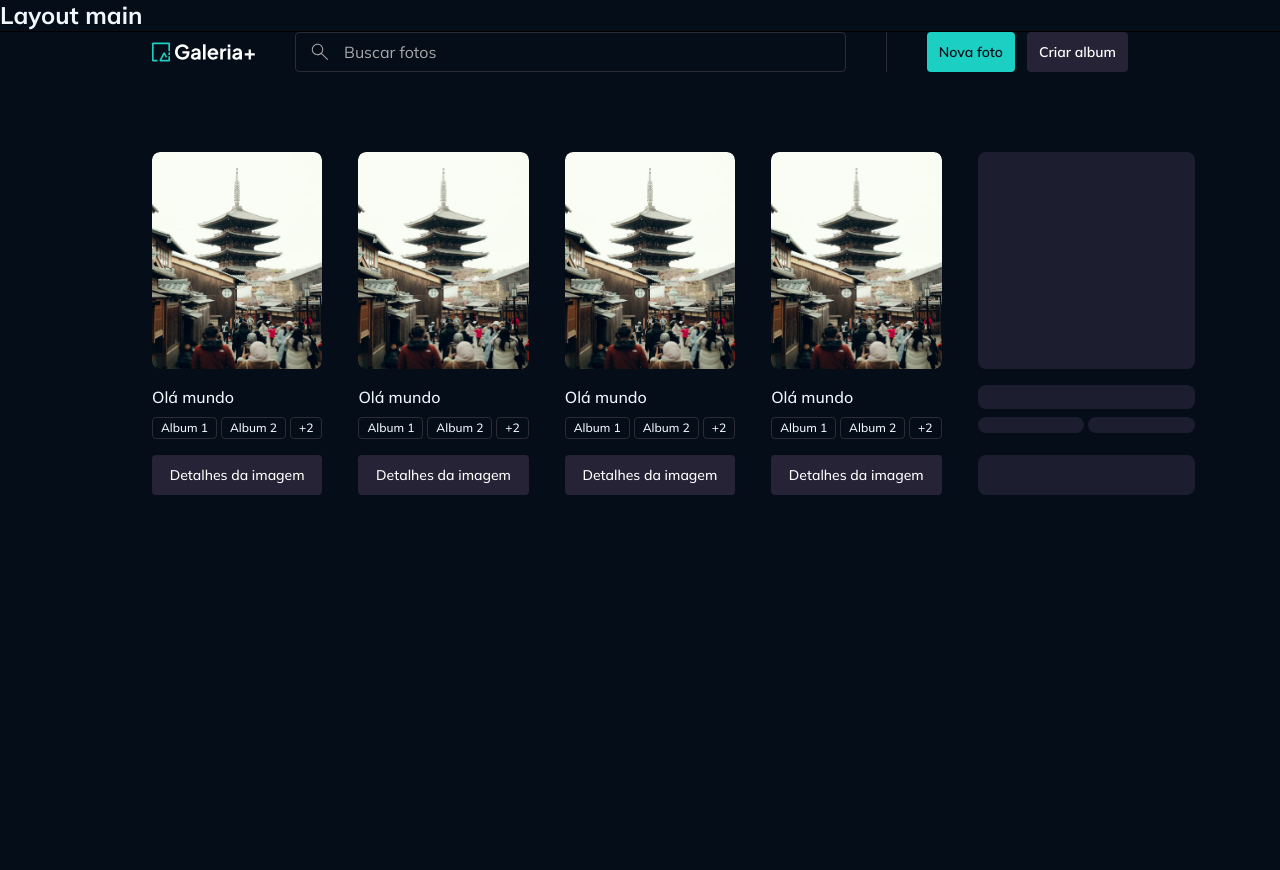
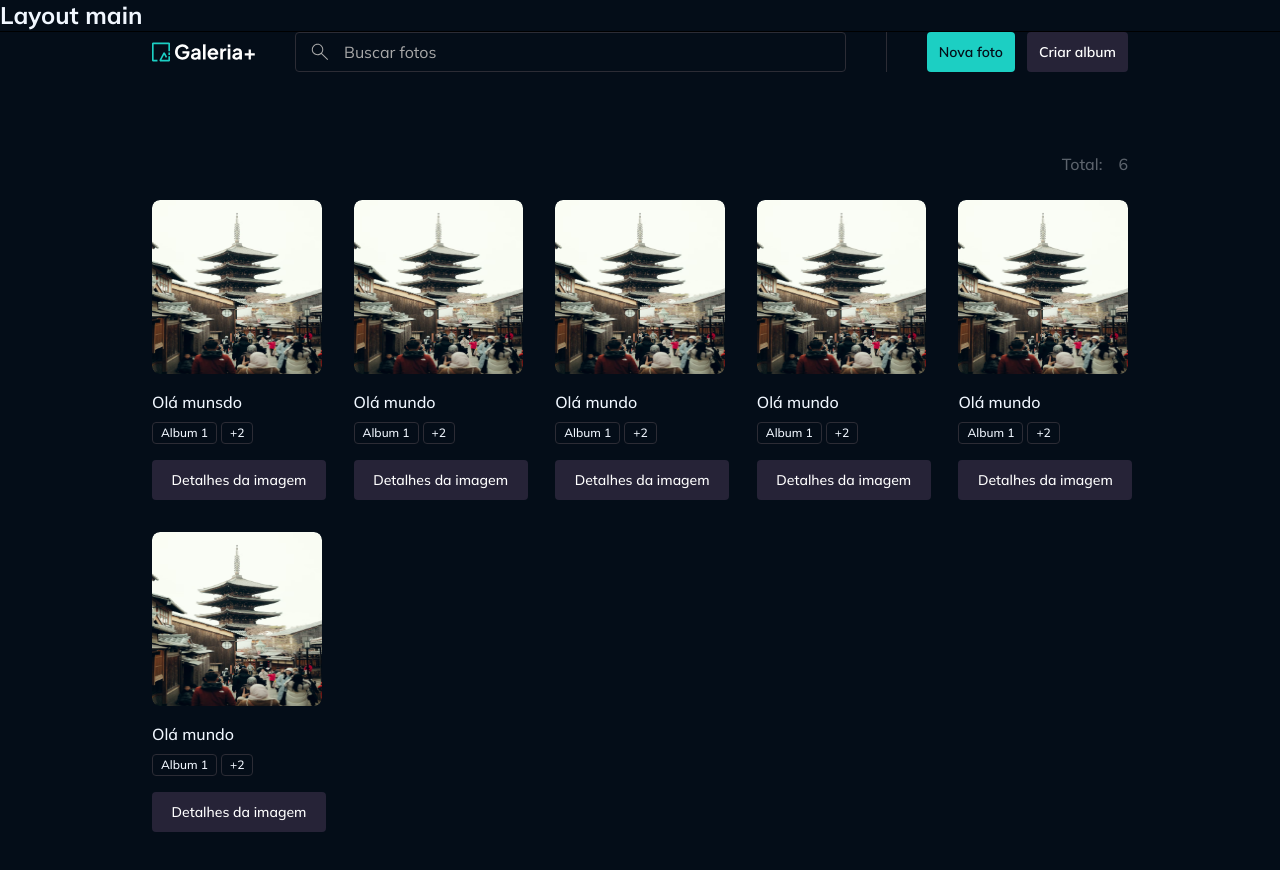
Before and after one commit to juniorbonini/gallery-plus, a React (Vite) app: page / in a window 1280 px wide. Shown: the top 870 px of the page. Before the commit the page ends 800 px from the top, so only its background shows below. Built offline with nearby package versions, Linux system fonts and the light colour scheme.

Commit message:
style: List de fotos criada.

```diff
--- /dev/null
+++ b/src/components/List/index.tsx
@@ -0,0 +1,44 @@
+import type { List } from "@/models/list";
+import Text from "@/components/Text";
+import Skeleton from "@/components/Skeleton";
+import PhotoWidget from "@/components/Photo";
+import type { Photo } from "@/models/photo";
+
+export default function List({photos, loading }: List) {
+  return (
+    <div className="space-y-6">
+      <Text
+        as="div"
+        variant="paragraph-large"
+        className="flex items-center justify-end gap-4 text-accent-span"
+      >
+        Total: {""}
+        {!loading ? (
+          <div>{photos.length}</div>
+        ) : (
+          <Skeleton className="w-6 h-6" />
+        )}
+      </Text>
+
+      {!loading && photos.length > 0 && (
+        <div className="grid grid-cols-5 gap-8">
+          {photos.map((photo) => (
+            <PhotoWidget photo={photo} key={photo.id} />
+          ))}
+        </div>
+      )}
+      {loading && (
+        <div className="grid grid-cols-5 gap-8">
+          {Array.from({ length: 10 }).map((_, index) => (
+            <PhotoWidget key={`photo-loading-${index}`} photo={{} as Photo} />
+          ))}
+        </div>
+      )}
+      {!loading && photos.length === 0 && (
+        <div className="flex items-center justify-center h-full">
+          <Text variant="paragraph-large">Nenhuma foto encontrada</Text>
+        </div>
+      )}
+    </div>
+  );
+}
--- a/src/components/Photo/index.tsx
+++ b/src/components/Photo/index.tsx
@@ -14,10 +14,10 @@
         <ImageFilePreview
           src={`/images/${photo.imageId}`}
           title={photo.title}
-          imageClassName="w-[13.5625rem] h-[13.5625rem] rounded-lg"
+          imageClassName="w-[10.875rem] h-[10.875rem] rounded-lg"
         />
       ) : (
-        <Skeleton className="w-[13.5625rem] h-[13.5625rem] rounded-lg" />
+        <Skeleton className="w-[10.875rem] h-[10.875rem] rounded-lg" />
       )}
       <div className="flex flex-col gap-2">
         {!loading ? (
@@ -33,7 +33,7 @@
         <div className="flex gap-1 min-h-[1.375rem]">
           {!loading ? (
             <>
-              {photo.albums.slice(0, 2).map((album) => (
+              {photo.albums.slice(0, 1).map((album) => (
                 <Badge
                   variant="ghost"
                   className="truncate"
@@ -43,7 +43,7 @@
                   {album.title}
                 </Badge>
               ))}
-              {photo.albums.length > 2 && (
+              {photo.albums.length > 1 && (
                 <Badge variant="ghost" size="xs">
                   +{photo.albums.length - 1}
                 </Badge>
@@ -64,7 +64,7 @@
           to={`/foto/${photo.id}`}
           className={buttonVariants({
             variant: "secondary",
-            className: "px-2 py-2",
+            className: "px-2 py-2 w-[10.875rem]",
           })}
         >
           <Text
--- /dev/null
+++ b/src/models/list.ts
@@ -0,0 +1,6 @@
+import type { Photo } from "./photo";
+
+export interface List {
+    photos: Photo[];
+    loading?: boolean;
+}
--- a/src/pages/Home/index.tsx
+++ b/src/pages/Home/index.tsx
@@ -1,66 +1,72 @@
 import Container from "@/components/Container";
-import PhotoWidget from "@/components/Photo";
-import type { Photo } from "@/models/photo";
+import List from "@/components/List";
 
 export default function Home() {
   return (
      <Container>
-   <div className="flex grid-cols-4 gap-9">
-
-      <PhotoWidget
-      photo={{
-        id: "1",
+        <List photos={[
+          {
+            id: '1',
+            title: "Olá munsdo",
+            imageId: "portrait-tower.png",
+            albums: [
+              {id: "1", title: "Album 1"},
+              {id: "2", title: "Album 2"},
+              {id: "3", title: "Album 3"}
+            ]
+          },
+          {
+            id: '2',
             title: "Olá mundo",
             imageId: "portrait-tower.png",
             albums: [
-          { id: "1", title: "Album 1" },
-          { id: "2", title: "Album 2" },
-          { id: "3", title: "Album 3" },
-        ],
-      }}
-    />
-      <PhotoWidget
-      photo={{
-        id: "2",
+              {id: "1", title: "Album 1"},
+              {id: "2", title: "Album 2"},
+              {id: "3", title: "Album 3"}
+            ]
+          },
+          {
+            id: '3',
             title: "Olá mundo",
             imageId: "portrait-tower.png",
             albums: [
-          { id: "1", title: "Album 1" },
-          { id: "2", title: "Album 2" },
-          { id: "3", title: "Album 3" },
-        ],
-      }}
-    />
-      <PhotoWidget
-      photo={{
-        id: "3",
+              {id: "1", title: "Album 1"},
+              {id: "2", title: "Album 2"},
+              {id: "3", title: "Album 3"}
+            ]
+          },
+          {
+            id: '4',
             title: "Olá mundo",
             imageId: "portrait-tower.png",
             albums: [
-          { id: "1", title: "Album 1" },
-          { id: "2", title: "Album 2" },
-          { id: "3", title: "Album 3" },
-        ],
-      }}
-    />
-      <PhotoWidget
-      photo={{
-        id: "4",
+              {id: "1", title: "Album 1"},
+              {id: "2", title: "Album 2"},
+              {id: "3", title: "Album 3"}
+            ]
+          },
+          {
+            id: '4',
             title: "Olá mundo",
             imageId: "portrait-tower.png",
             albums: [
-          { id: "1", title: "Album 1" },
-          { id: "22", title: "Album 2" },
-          { id: "3", title: "Album 3" },
-        ],
-      }}
-    />
-      <PhotoWidget
-      photo={{} as Photo}
-      loading
-    />
-   </div>
+              {id: "1", title: "Album 1"},
+              {id: "2", title: "Album 2"},
+              {id: "3", title: "Album 3"}
+            ]
+          },
+          {
+            id: '4',
+            title: "Olá mundo",
+            imageId: "portrait-tower.png",
+            albums: [
+              {id: "1", title: "Album 1"},
+              {id: "2", title: "Album 2"},
+              {id: "3", title: "Album 3"}
+            ]
+          },
 
+        ]} />
     </Container>
   );
 }
```
Lines whose indentation alone changed are shown as unchanged.
